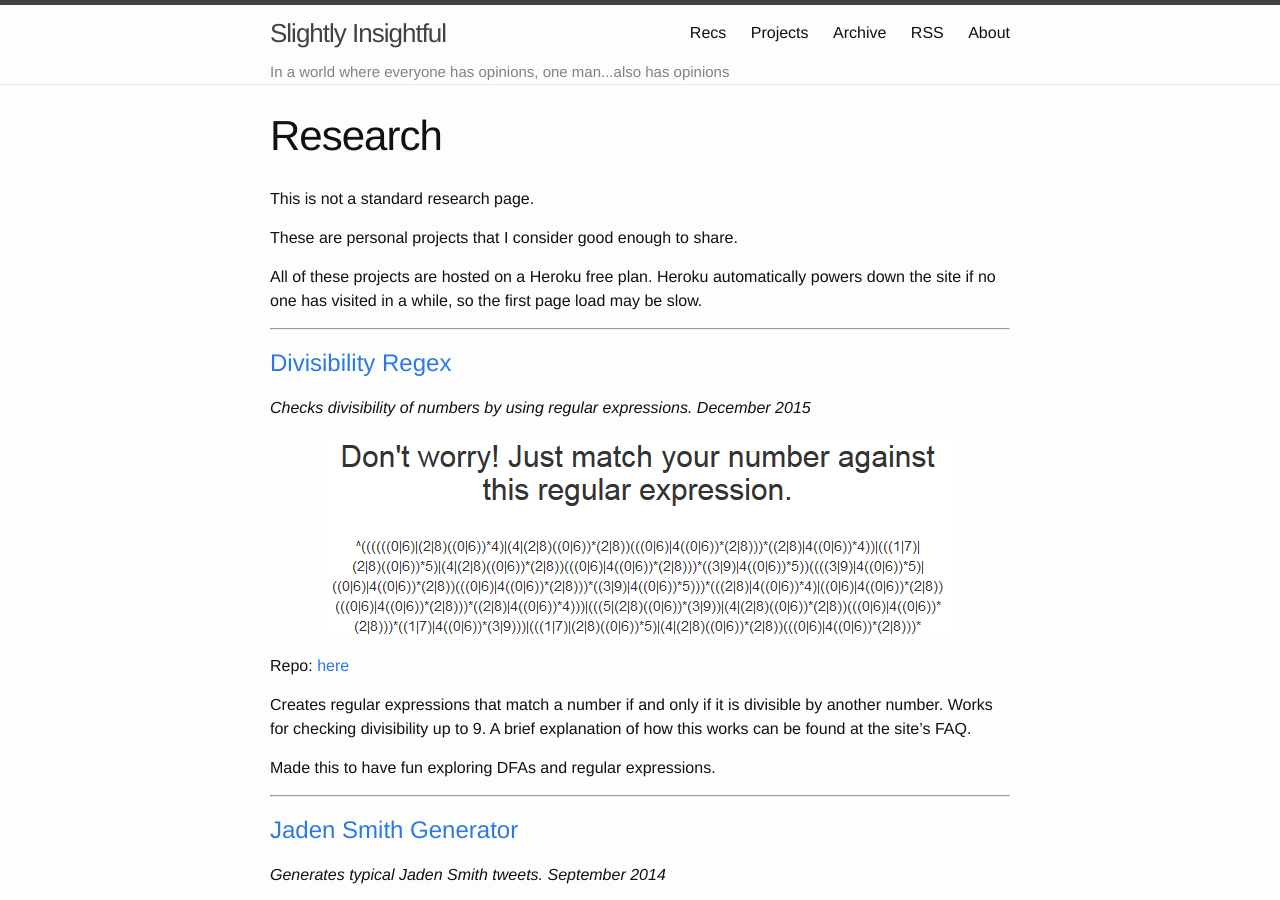
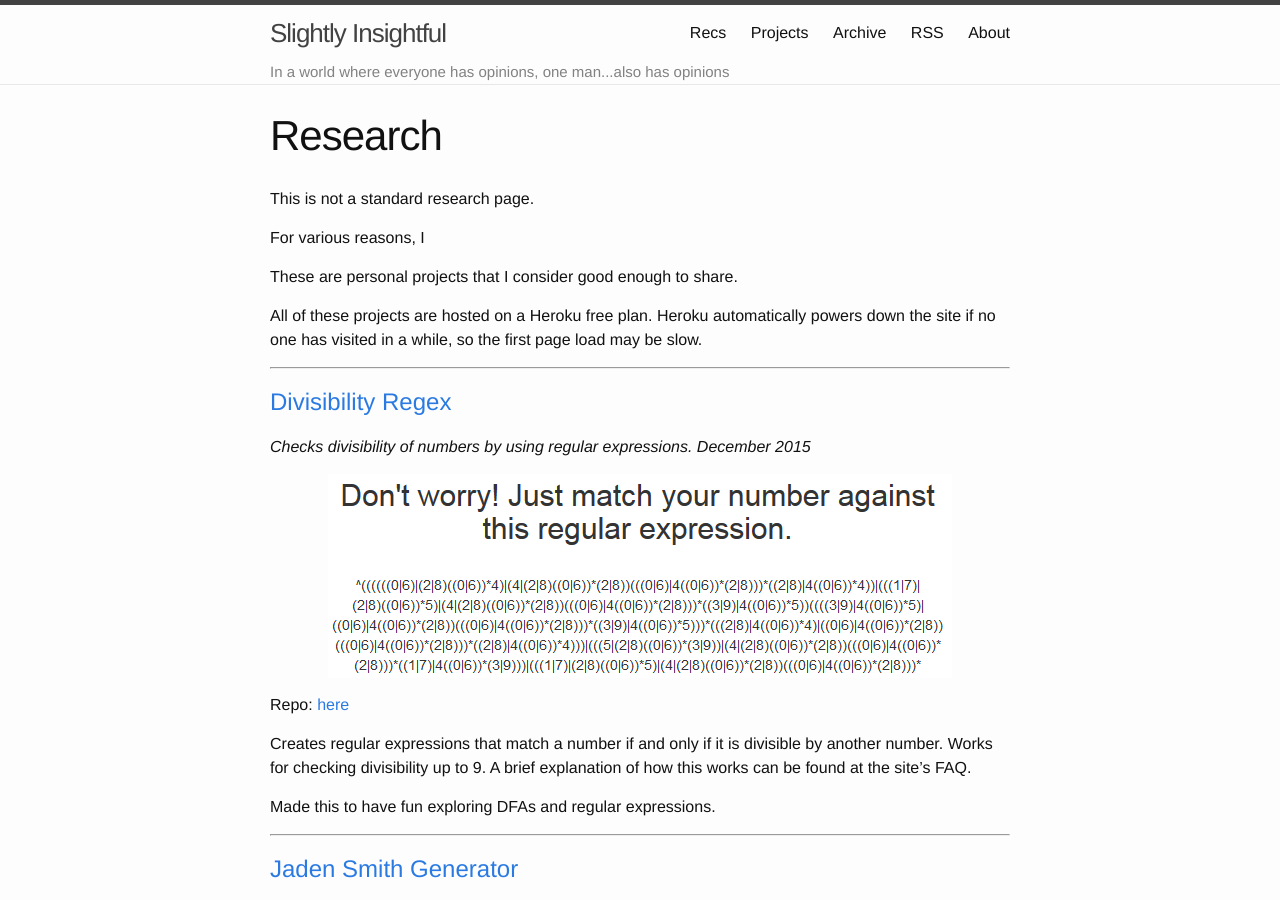
Before and after one commit to alexirpan/alexirpan.github.io, a Jekyll site: the page built from research.md, in a window 1280 px wide and 900 px high. Built offline with Jekyll 4.4.1, drawn with Linux system fonts in a browser that asks for light colours.

Commit message:
Some minor progress

```diff
--- a/research.md
+++ b/research.md
@@ -5,6 +5,8 @@ permalink: /research/
 ---
 
 This is not a standard research page.
+
+For various reasons, I
 
 
 
```
